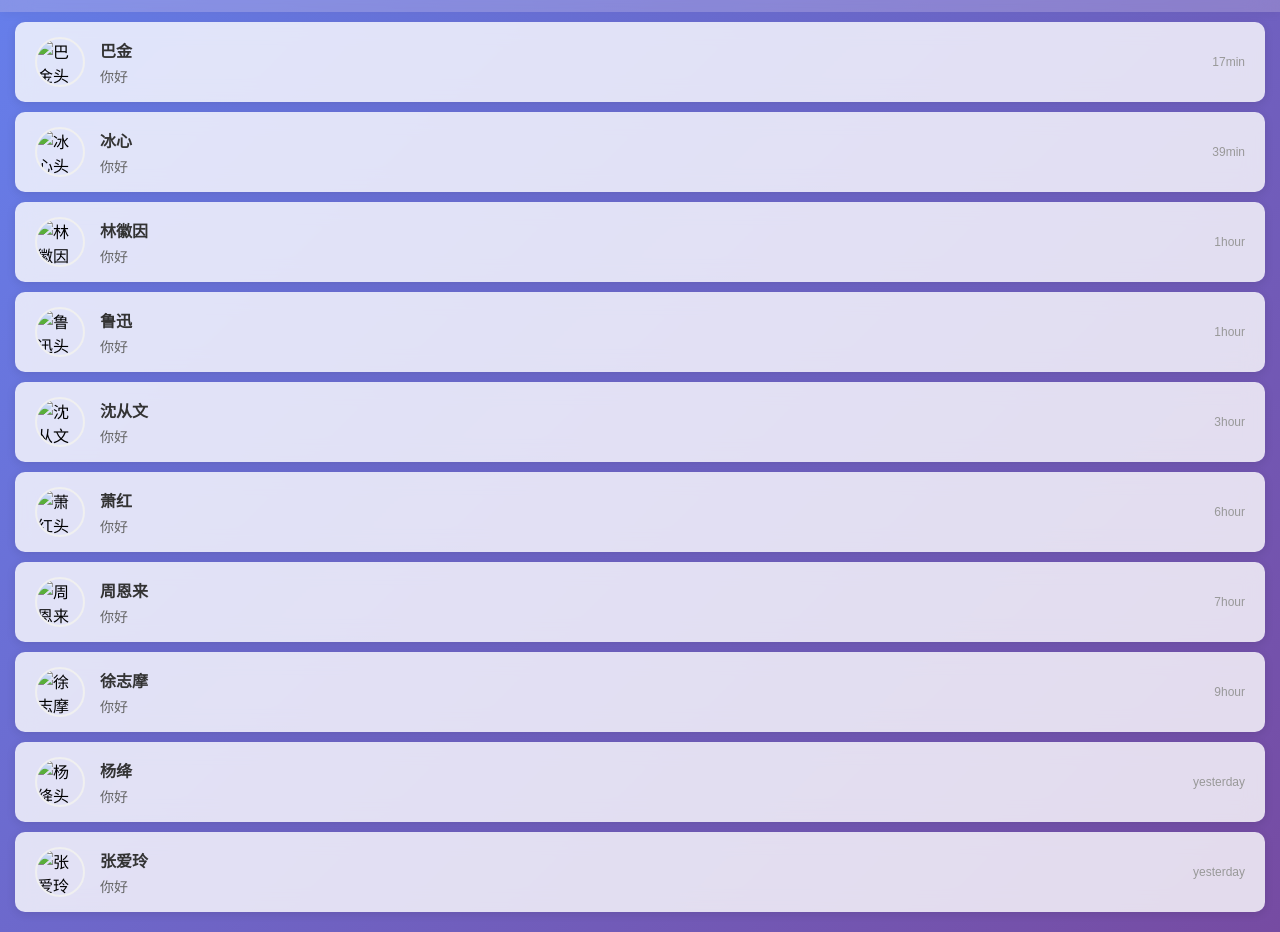
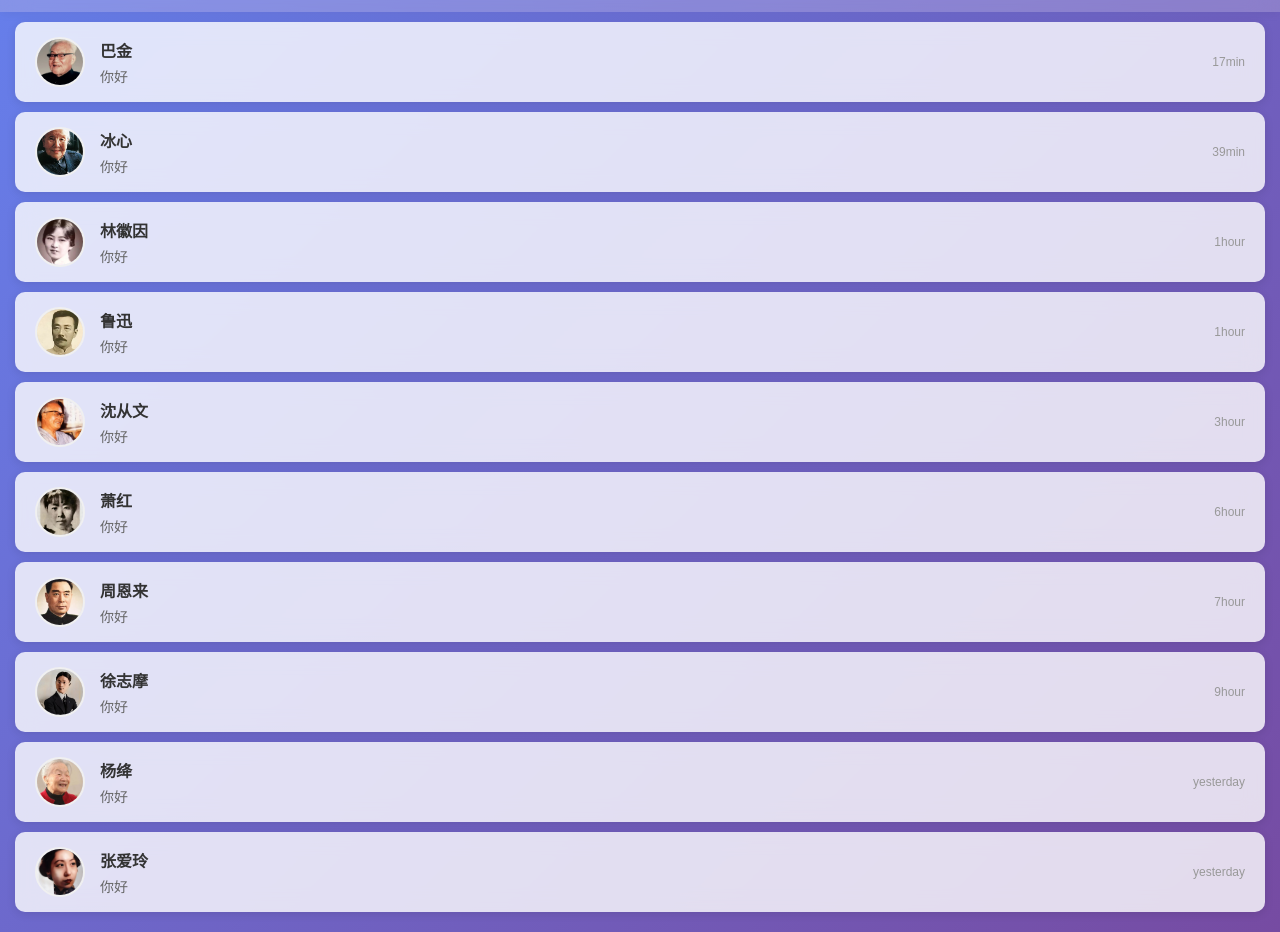
Before and after one commit to zmhh-5126/HeartHeal, a plain HTML site: page chat.html in a window 1280 px wide. Shown: the part 265-1197 px from the top of the page. Drawn offline with Linux system fonts and the light colour scheme.

Commit message:
Update chat.html
更新智能体头像

```diff
--- a/chat.html
+++ b/chat.html
@@ -435,7 +435,7 @@
 
     <div class="chat-list">
         <div class="chat-item" data-id="1" data-name="巴金" data-bot-id="7628573149634003007">
-            <img src="image/巴金.jpg" alt="巴金头像" loading="lazy">
+            <img src="HeartHeal_Final/巴金.jpg" alt="巴金头像" loading="lazy">
             <div class="chat-info">
                 <span class="name">巴金</span>
                 <span class="message">你好</span>
@@ -443,7 +443,7 @@
             <span class="last-time">17min</span>
         </div>
         <div class="chat-item" data-id="2" data-name="冰心" data-bot-id="7628573784844566579">
-            <img src="image/冰心.jpg" alt="冰心头像" loading="lazy">
+            <img src="HeartHeal_Final/冰心.jpg" alt="冰心头像" loading="lazy">
             <div class="chat-info">
                 <span class="name">冰心</span>
                 <span class="message">你好</span>
@@ -451,7 +451,7 @@
             <span class="last-time">39min</span>
         </div>
         <div class="chat-item" data-id="3" data-name="林徽因" data-bot-id="7628589169492934707">
-            <img src="image/林徽因.jpg" alt="林徽因其头像" loading="lazy">
+            <img src="HeartHeal_Final/林徽因.jpg" alt="林徽因其头像" loading="lazy">
             <div class="chat-info">
                 <span class="name">林徽因</span>
                 <span class="message">你好</span>
@@ -459,7 +459,7 @@
             <span class="last-time">1hour</span>
         </div>
         <div class="chat-item" data-id="4" data-name="鲁迅" data-bot-id="7628255896149835822">
-            <img src="image/鲁迅.jpg" alt="鲁迅头像" loading="lazy">
+            <img src="HeartHeal_Final/鲁迅.jpg" alt="鲁迅头像" loading="lazy">
             <div class="chat-info">
                 <span class="name">鲁迅</span>
                 <span class="message">你好</span>
@@ -467,7 +467,7 @@
             <span class="last-time">1hour</span>
         </div>
         <div class="chat-item" data-id="5" data-name="沈从文" data-bot-id="7628590762699538474">
-            <img src="image/沈从文.jpg" alt="沈从文头像" loading="lazy">
+            <img src="HeartHeal_Final/沈从文.jpg" alt="沈从文头像" loading="lazy">
             <div class="chat-info">
                 <span class="name">沈从文</span>
                 <span class="message">你好</span>
@@ -475,7 +475,7 @@
             <span class="last-time">3hour</span>
         </div>
         <div class="chat-item" data-id="6" data-name="萧红" data-bot-id="7628644471453892659">
-            <img src="image/萧红.jpg" alt="萧红头像" loading="lazy">
+            <img src="HeartHeal_Final/萧红.jpg" alt="萧红头像" loading="lazy">
             <div class="chat-info">
                 <span class="name">萧红</span>
                 <span class="message">你好</span>
@@ -483,7 +483,7 @@
             <span class="last-time">6hour</span>
         </div>
         <div class="chat-item" data-id="7" data-name="周恩来" data-bot-id="7431493569413824527">
-            <img src="image/周恩来.jpg" alt="周恩来头像" loading="lazy">
+            <img src="HeartHeal_Final/周恩来.jpg" alt="周恩来头像" loading="lazy">
             <div class="chat-info">
                 <span class="name">周恩来</span>
                 <span class="message">你好</span>
@@ -491,7 +491,7 @@
             <span class="last-time">7hour</span>
         </div>
         <div class="chat-item" data-id="8" data-name="徐志摩" data-bot-id="7628588459124883491">
-            <img src="image/徐志摩.jpg" alt="徐志摩头像" loading="lazy">
+            <img src="HeartHeal_Final/徐志摩.jpg" alt="徐志摩头像" loading="lazy">
             <div class="chat-info">
                 <span class="name">徐志摩</span>
                 <span class="message">你好</span>
@@ -499,7 +499,7 @@
             <span class="last-time">9hour</span>
         </div>
         <div class="chat-item" data-id="9" data-name="杨绛" data-bot-id="7628586566759530531">
-            <img src="image/杨绛.jpg" alt="杨绛头像" loading="lazy">
+            <img src="HeartHeal_Final/杨绛.jpg" alt="杨绛头像" loading="lazy">
             <div class="chat-info">
                 <span class="name">杨绛</span>
                 <span class="message">你好</span>
@@ -507,7 +507,7 @@
             <span class="last-time">yesterday</span>
         </div>
         <div class="chat-item" data-id="10" data-name="张爱玲" data-bot-id="7628580662375317550">
-            <img src="image/张爱玲.jpg" alt="张爱玲头像" loading="lazy">
+            <img src="HeartHeal_Final/张爱玲.jpg" alt="张爱玲头像" loading="lazy">
             <div class="chat-info">
                 <span class="name">张爱玲</span>
                 <span class="message">你好</span>
```
